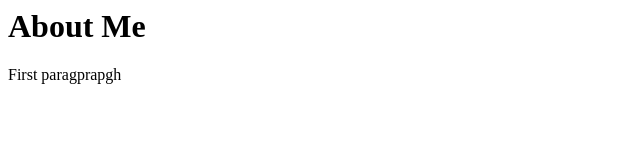
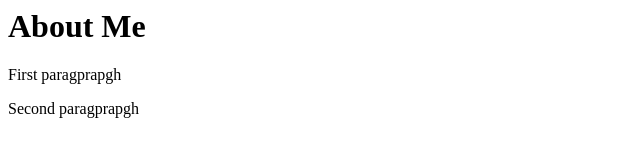
Before and after one commit to Kicapsoya/FNGitEssentialRemote, a plain HTML site: page aboutme.html in a window 1280 px wide. Shown: the whole page, without its empty margins (0-640 px from the left). Drawn offline with Linux system fonts and the light colour scheme.

Commit message:
Update aboutme.html

```diff
--- a/aboutme.html
+++ b/aboutme.html
@@ -3,5 +3,6 @@
 <body>
     <h1>About Me</h1>
     <p>First paragprapgh</p>
+    <p>Second paragprapgh</p>
 </body>
 </html>
```
